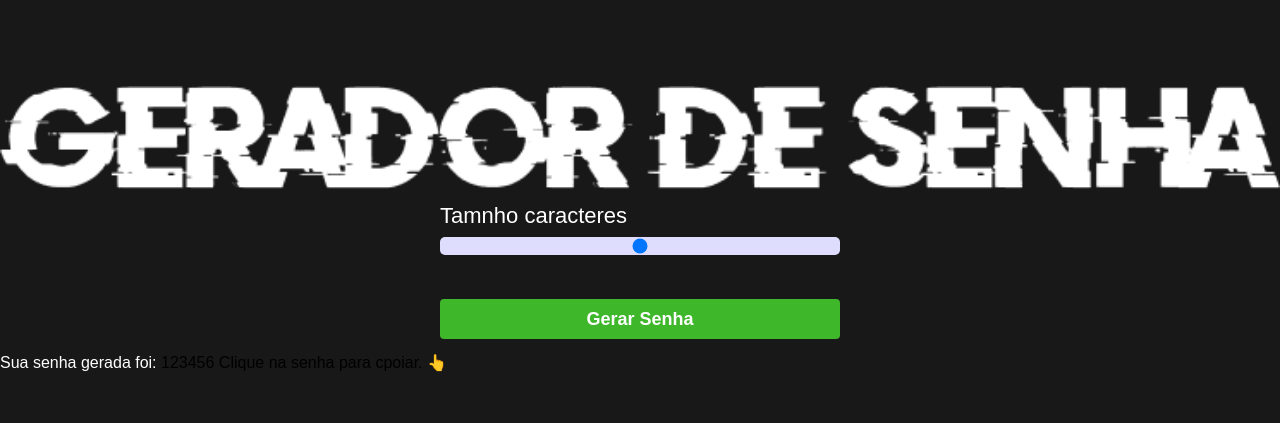
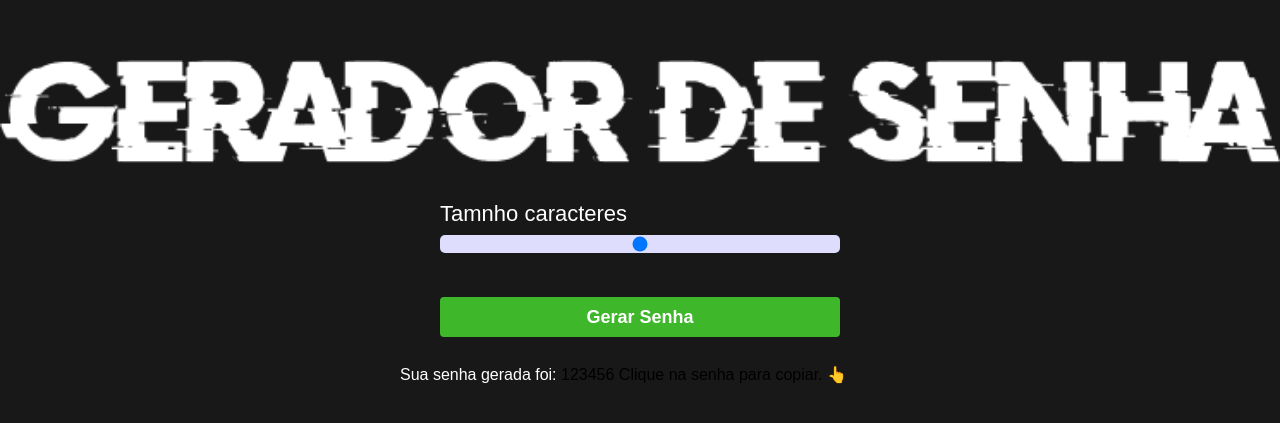
Before and after one commit to LeonardoTozzi/GeradaorDeSenha, a plain HTML site: page index.html in a window 1280 px wide. Shown: the part 171-594 px from the top of the page. Drawn offline with Linux system fonts and the light colour scheme.

Commit message:
fix: erros de digitação

```diff
--- a/index.html
+++ b/index.html
@@ -10,7 +10,7 @@
 </head>
 <body>
 
-    <img calss="Logo" src="./assets/logo.png" alt="GeradorDeSenhaLogo">
+    <img class="logo" src="./assets/logo.png" alt="GeradorDeSenhaLogo">
 
 
     <main class="container-input">
@@ -20,10 +20,10 @@
         <button id="button" class="button-cta">Gerar Senha</button>
     </main>
 
-    <div id="container-password" calss="container-password hide">
+    <div id="container-password" class="container-password hide">
         <span class="title">Sua senha gerada foi:</span>
         <span id="password" calss="password">123456</span>
-        <span>Clique na senha para cpoiar. 👆</span>
+        <span>Clique na senha para copiar. 👆</span>
 
     </div>
 
```
